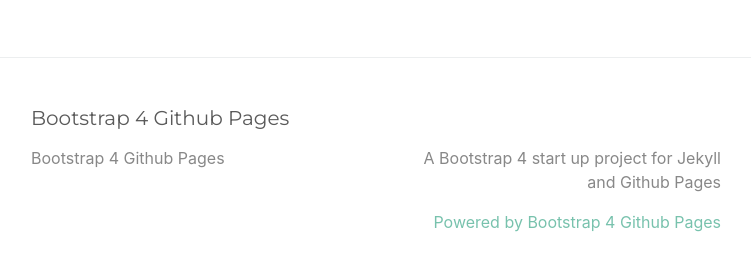
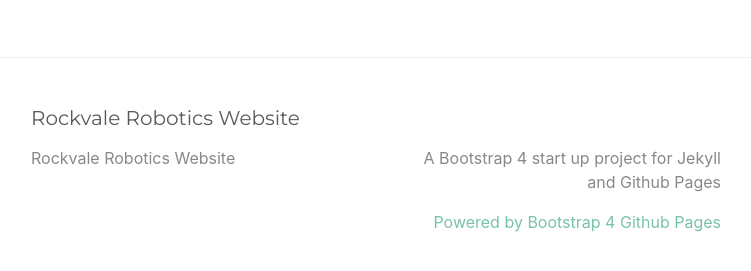
Before and after one commit to nikkiconley/RockvaleRoboticsWebsite, a Jekyll site: the page built from docs/index.md, in a window 1280 px wide and 900 px high, scrolled down 2352 px. Shown: the part 602-873 px from the top of the window, without its empty margins (264-1015 px from the left). Built offline with Jekyll 4.4.1, drawn with Linux system fonts in a browser that asks for light colours; some of the changed text lies outside the part shown.

Commit message:
Update _config.yml
Change title and repo name

```diff
--- a/docs/_config.yml
+++ b/docs/_config.yml
@@ -13,7 +13,7 @@
 # you will see them accessed via {{ site.title }}, {{ site.email }}, and so on.
 # You can create any custom variable you would like, and they will be accessible
 # in the templates via {{ site.myvariable }}.
-title: Bootstrap 4 Github Pages
+title: Rockvale Robotics Website
 email: ""
 description: >- # this means to ignore newlines until "baseurl:"
   A Bootstrap 4 start up project for Jekyll and Github Pages
@@ -22,7 +22,7 @@
 #twitter_username: jekyllrb
 #github_username:  jekyll
 
-repository: "nicolas-van/bootstrap-4-github-pages"
+repository: "ChickenHacker12/RockvaleRoboticsWebsite"
 
 # Build settings
 plugins:
```
